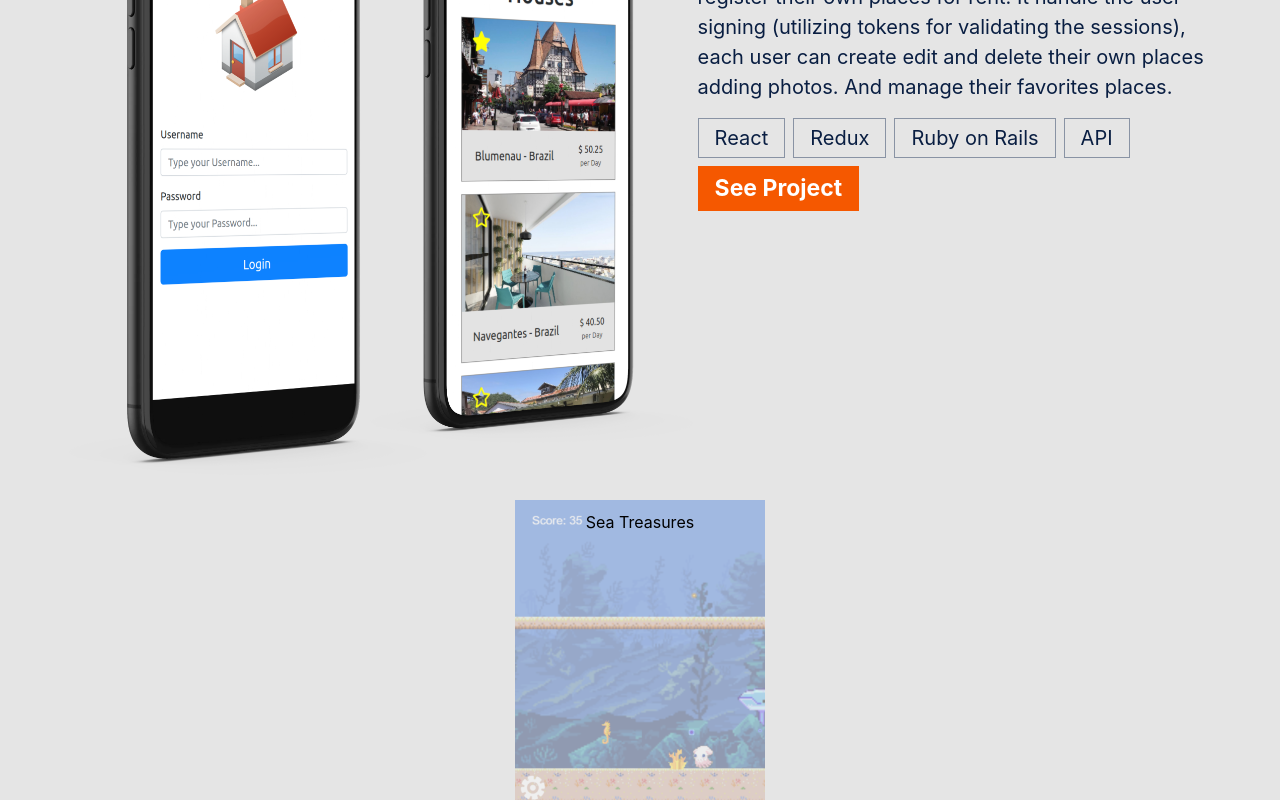
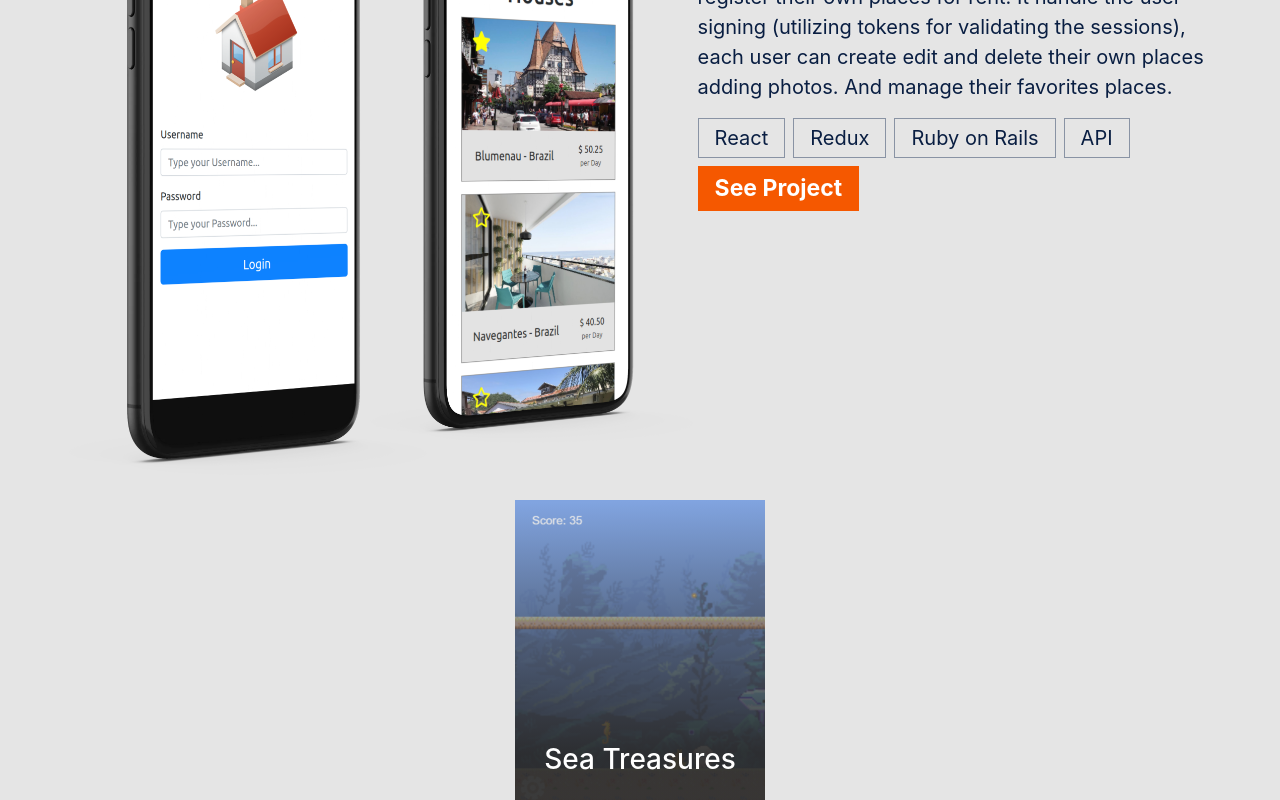
Before and after one commit to Stricks1/portfolio-f, a React (Create React App) app: page / in a window 1280 px wide. Shown: the part 1179-1979 px from the top of the page. Built offline with nearby package versions, Linux system fonts and the light colour scheme.

Commit message:
project card backgrounding

```diff
--- a/src/components/project.js
+++ b/src/components/project.js
@@ -41,8 +41,8 @@ const Project = ({ project }) => {
 
   return (
     <div className="project-wrapper">
-      <div className="project-card">
-        {project.name}
+      <div className="project-card justify-content-end">
+        <h3>{project.name}</h3>
       </div>
       <img src={project.background} alt="imageProject" />
     </div>
--- a/src/index.css
+++ b/src/index.css
@@ -241,7 +241,6 @@ code {
 }
 
 .project-card {
-  position: relative;
   display: flex;
   flex-direction: column;
   align-items: center;
@@ -250,16 +249,16 @@ code {
   width: 18vw;
   height: calc(18vw*1.2);
   min-width: 250px;
-  color: black;
+  color: white;
   text-decoration: none;
   padding-bottom: 15px;
-  background-size: cover;
+  background: linear-gradient(179.35deg, rgba(38, 38, 38, 0) 0.85%, rgba(38, 38, 38, 0.9) 84%);
 }
 
 .project-card:hover {
   cursor: pointer;
   border: 1px solid black;
-  opacity: 1;
+  background: none;
 }
 
 .project-wrapper {
@@ -278,7 +277,11 @@ code {
   top: 0;
   height: 100%;
   width: auto;
-  opacity: 0.4;
+  opacity: 0.6;
+}
+
+.project-wrapper:hover img {
+  opacity: 1;
 }
 
 @media (max-width: 1550px) {
```
Also changed, not shown: 1 other file (tests, documents, lock files or other folders).
